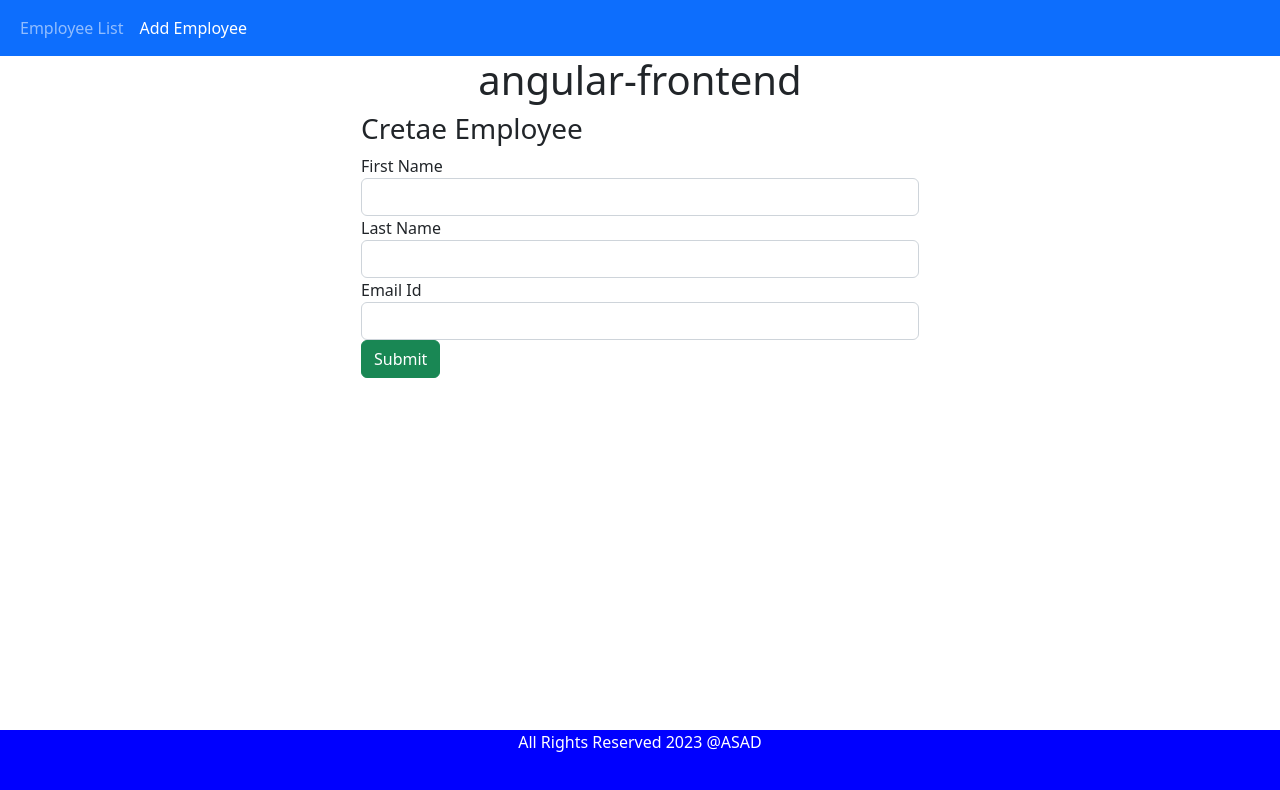
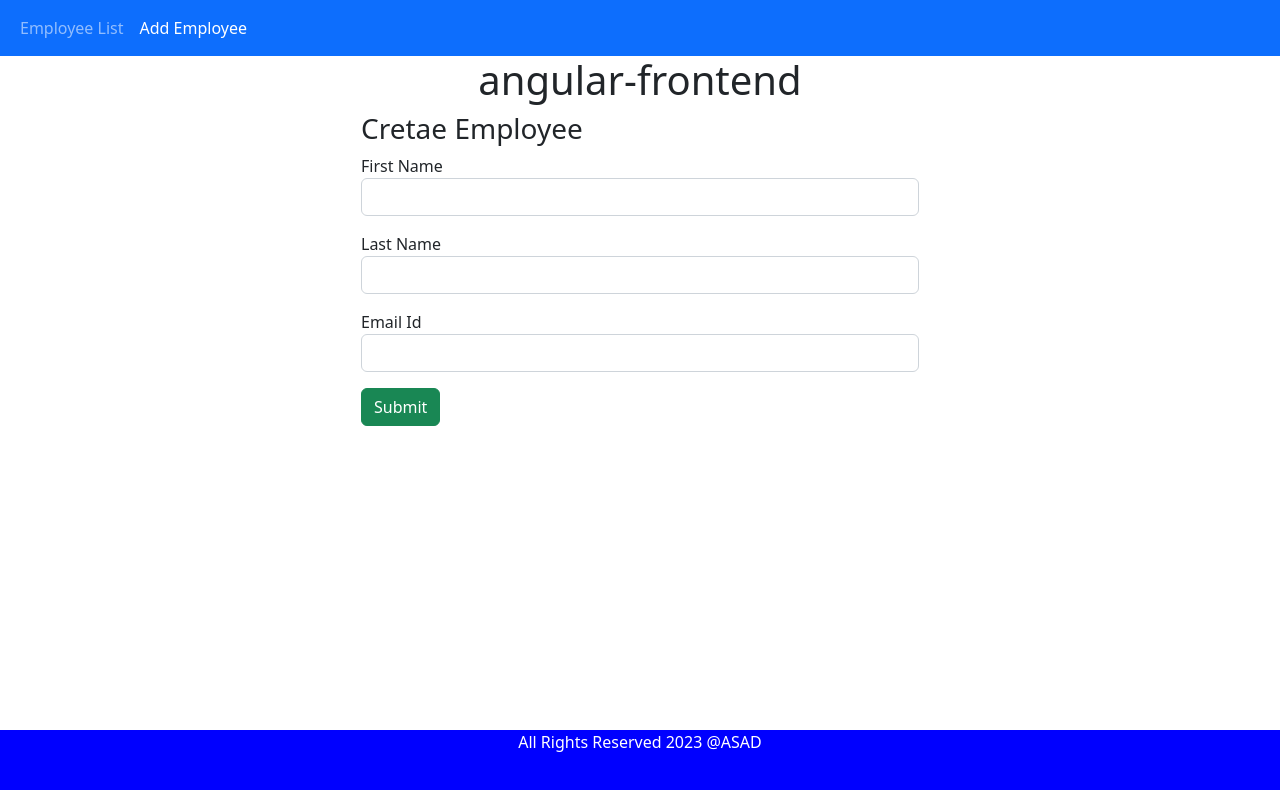
Before and after one commit to Asadujjaman47/angular-frontend-for-CURD, an Angular app: page /create-employee in a window 1280 px wide. Shown: the top 790 px of the page. Built offline with nearby package versions, Linux system fonts and the light colour scheme.

Commit message:
forms design BS5

```diff
--- a/src/app/create-employee/create-employee.component.html
+++ b/src/app/create-employee/create-employee.component.html
@@ -4,19 +4,19 @@
 
   <form (ngSubmit) = "onSubmit()">
 
-    <div class="form-group">
+    <div class="mb-3">
       <label> First Name </label>
       <input type="text" class ="form-control" id = "firstName"
           [(ngModel)] = "employee.firstName" name = "firstName">
     </div>
 
-    <div class="form-group">
+    <div class="mb-3">
       <label> Last Name </label>
       <input type="text" class ="form-control" id = "lastName"
           [(ngModel)] = "employee.lastName" name = "lastName">
     </div>
 
-    <div class="form-group">
+    <div class="mb-3">
       <label> Email Id </label>
       <input type="text" class ="form-control" id = "emailId"
           [(ngModel)] = "employee.emailId" name = "emailId">
```
